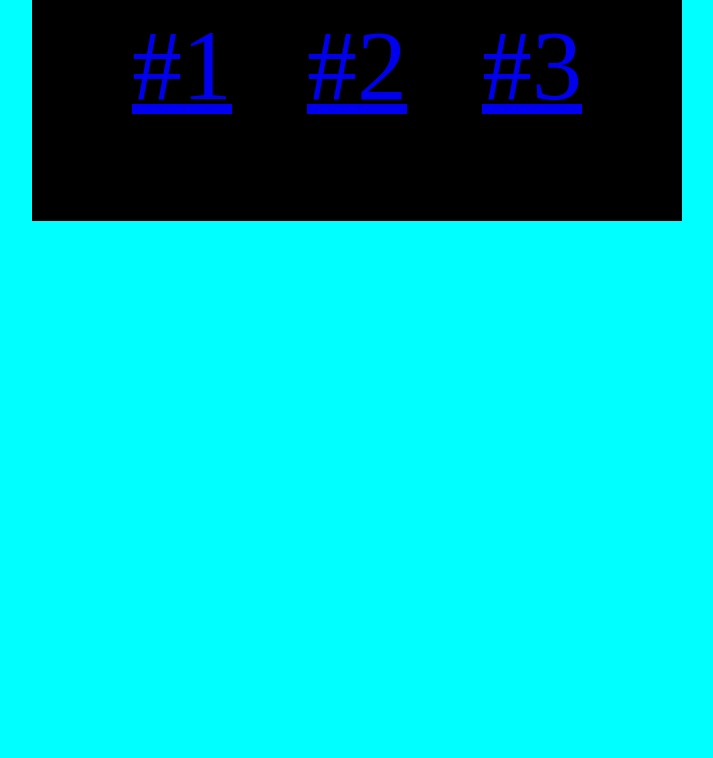
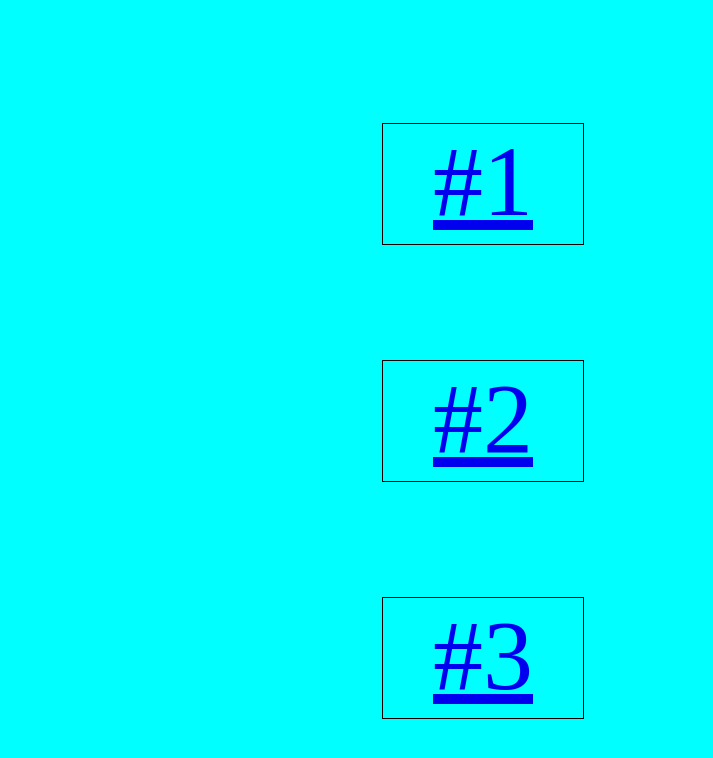
Before and after one commit to solomon2123/Assignment4, a plain HTML site: page myworks.html in a window 1280 px wide. Shown: the whole page, without its empty margins (126-839 px from the left). Drawn offline with Linux system fonts and the light colour scheme.

```diff
--- a/myworks.html
+++ b/myworks.html
@@ -6,11 +6,9 @@
     <style>
           .links{
             display: inline;
-            color:black;
-            background-color:black;
             color: white;
             font-size: 100px;
-            margin: 150px;
+            margin: 100px;
             padding: 100px;
             word-spacing: 50px;
             text-align: center;
@@ -24,14 +22,26 @@
         body{
             background-color: aqua;
         }
+        .ques{
+            border: 1px solid black;
+            width: 200px;
+            height: 120px;
+            text-align: center;
+            margin-left: 500px;
+        }
     </style>
 </head>
 <body>
-    <div class="Links">
-        <a href="1.html" target="_blank">#1</a>
-        <a href="2.html" target="_blank">#2</a>
-        <a href="3.html" target="_blank">#3</a>
-
+    <div class="links">
+        <div class="ques">
+            <a href="1.html" target="_blank">#1</a>
+        </div> <br>
+        <div class="ques">
+            <a href="2.html" target="_blank">#2</a>
+        </div> <br>
+        <div class="ques">
+            <a href="3.html" target="_blank">#3</a>
+        </div>
     </div>
 
 </body>
```
